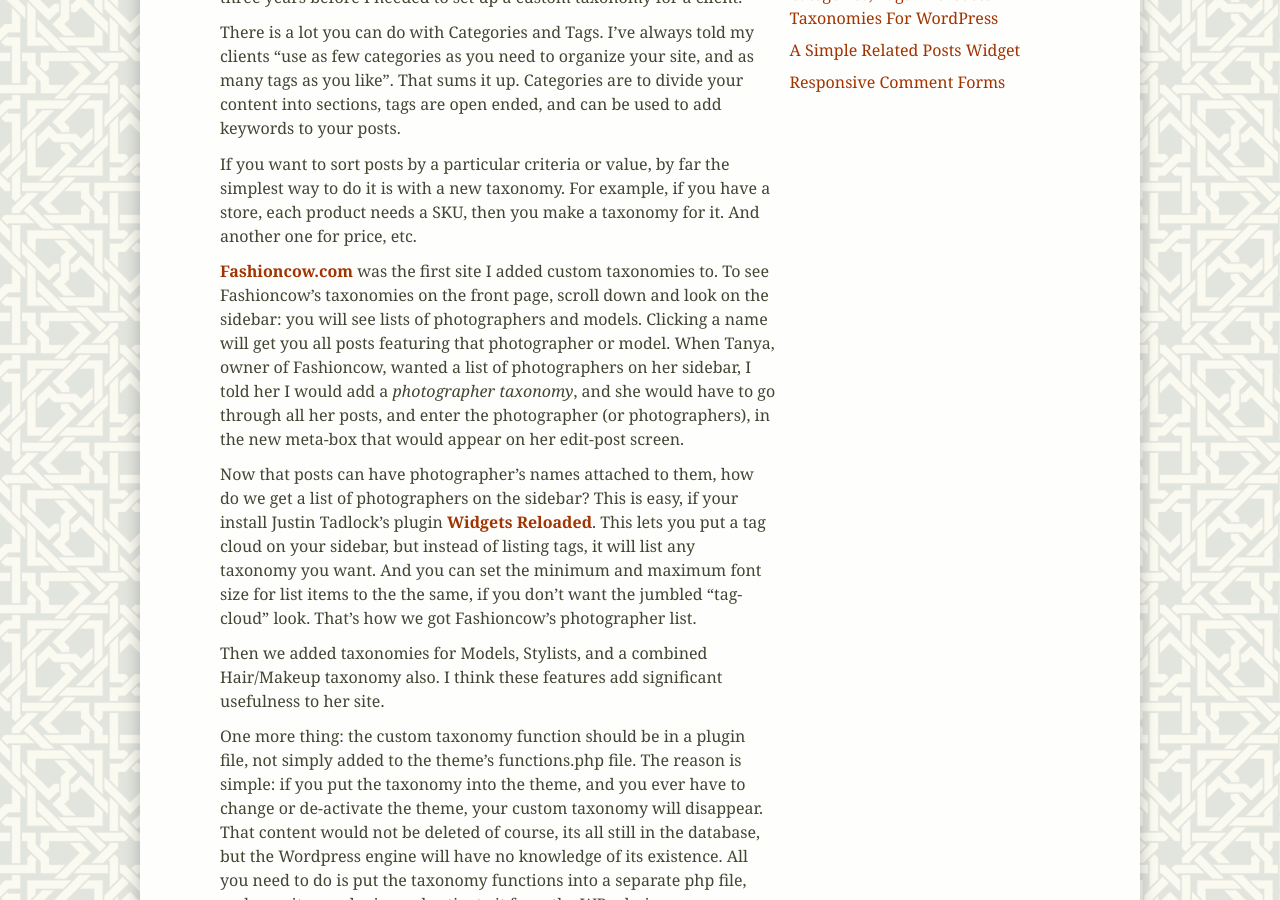
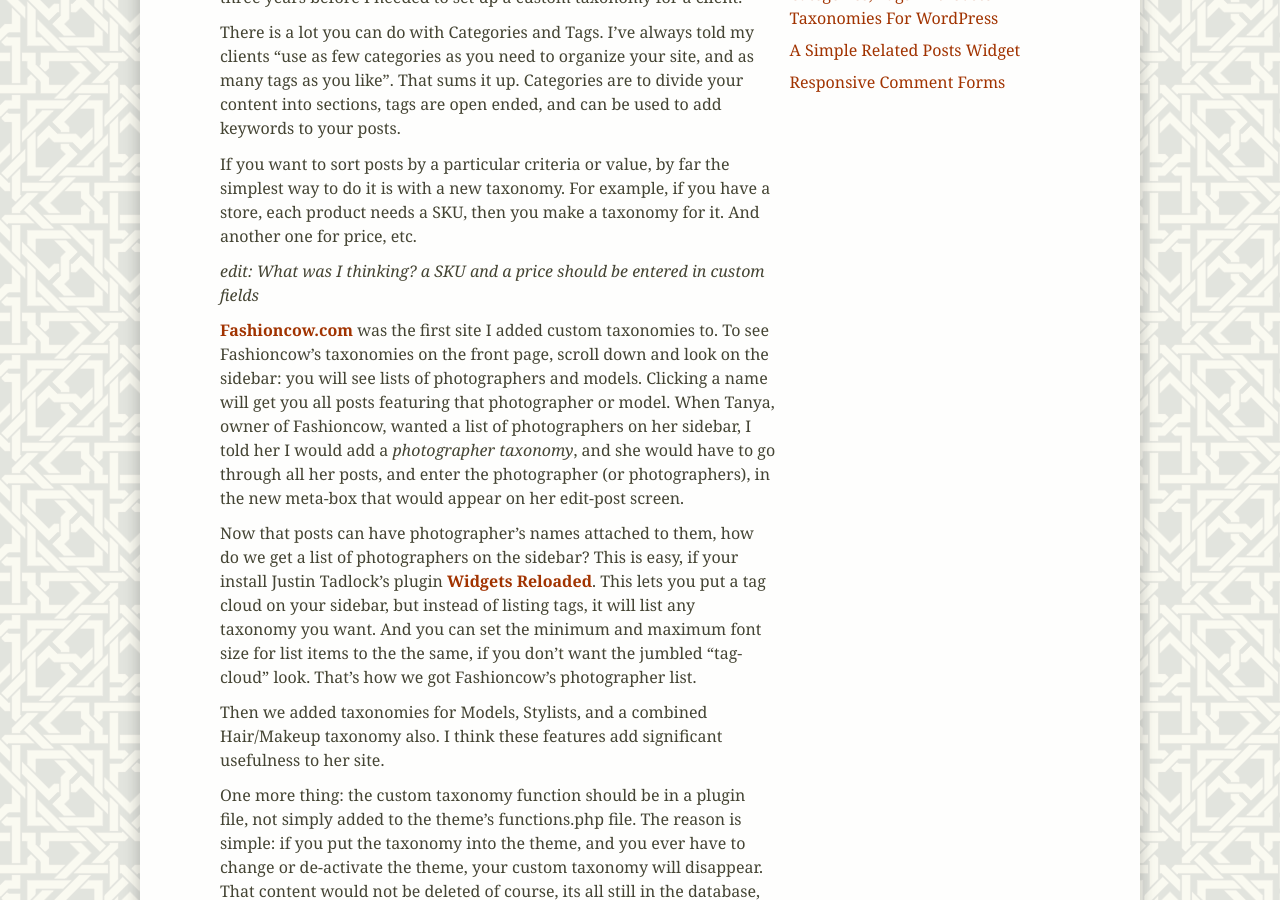
Before and after one commit to photocurio/photocurio.github.io, a Jekyll site: the page built from _posts/2013-12-12-categories-tags-and-custom-taxonomies-for-wordpress.md, in a window 1280 px wide and 900 px high, scrolled down 577 px. Built offline with Jekyll 4.4.1, drawn with Linux system fonts in a browser that asks for light colours; nearby versions of some CDN libraries; Markdown is read by kramdown in place of the engine named in the settings.

Commit message:
Added correction

```diff
--- a/_posts/2013-12-12-categories-tags-and-custom-taxonomies-for-wordpress.md
+++ b/_posts/2013-12-12-categories-tags-and-custom-taxonomies-for-wordpress.md
@@ -11,6 +11,8 @@ There is a lot you can do with Categories and Tags. I've always told my clients
 
 If you want to sort posts by a particular criteria or value, by far the simplest way to do it is with a new taxonomy. For example, if you have a store, each product needs a SKU, then you make a taxonomy for it. And another one for price, etc.
 
+_edit: What was I thinking? a SKU and a price should be entered in custom fields_
+
 [Fashioncow.com](http://fashioncow.com/) was the first site I added custom taxonomies to. To see Fashioncow's taxonomies on the front page, scroll down and look on the sidebar: you will see lists of photographers and models. Clicking a name will get you all posts featuring that photographer or model. When Tanya, owner of Fashioncow, wanted a list of photographers on her sidebar, I told her I would add a <em>photographer taxonomy</em>, and she would have to go through all her posts, and enter the photographer (or photographers), in the new meta-box that would appear on her edit-post screen.
 
 Now that posts can have photographer's names attached to them, how do we get a list of photographers on the sidebar? This is easy, if your install Justin Tadlock's plugin [Widgets Reloaded](http://themehybrid.com/plugins/widgets-reloaded). This lets you put a tag cloud on your sidebar, but instead of listing tags, it will list any taxonomy you want.  And you can set the minimum and maximum font size for list items to the the same, if you don't want the jumbled "tag-cloud" look. That's how we got Fashioncow's photographer list.
```
Also changed, not shown: 2 other files.
